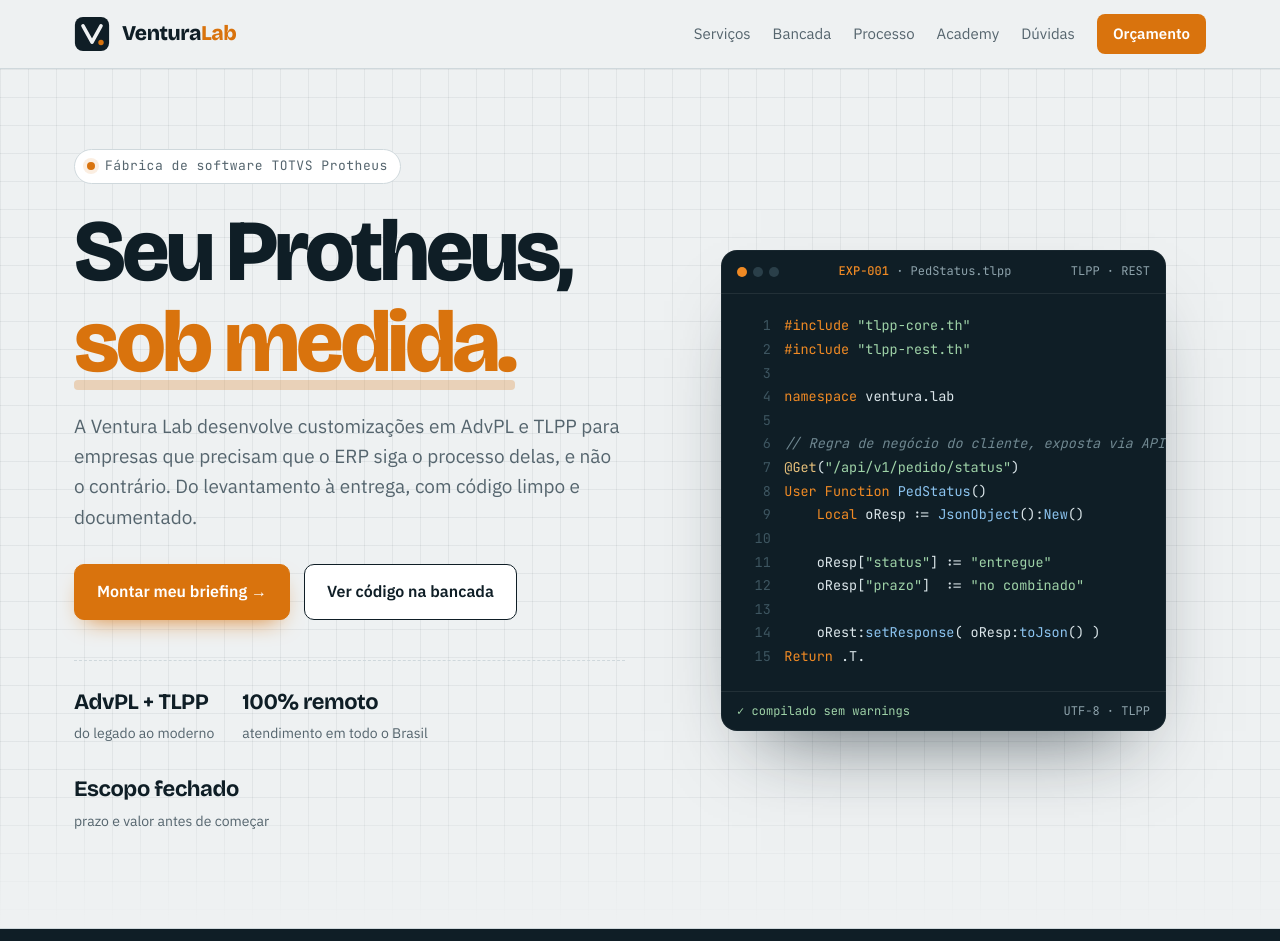
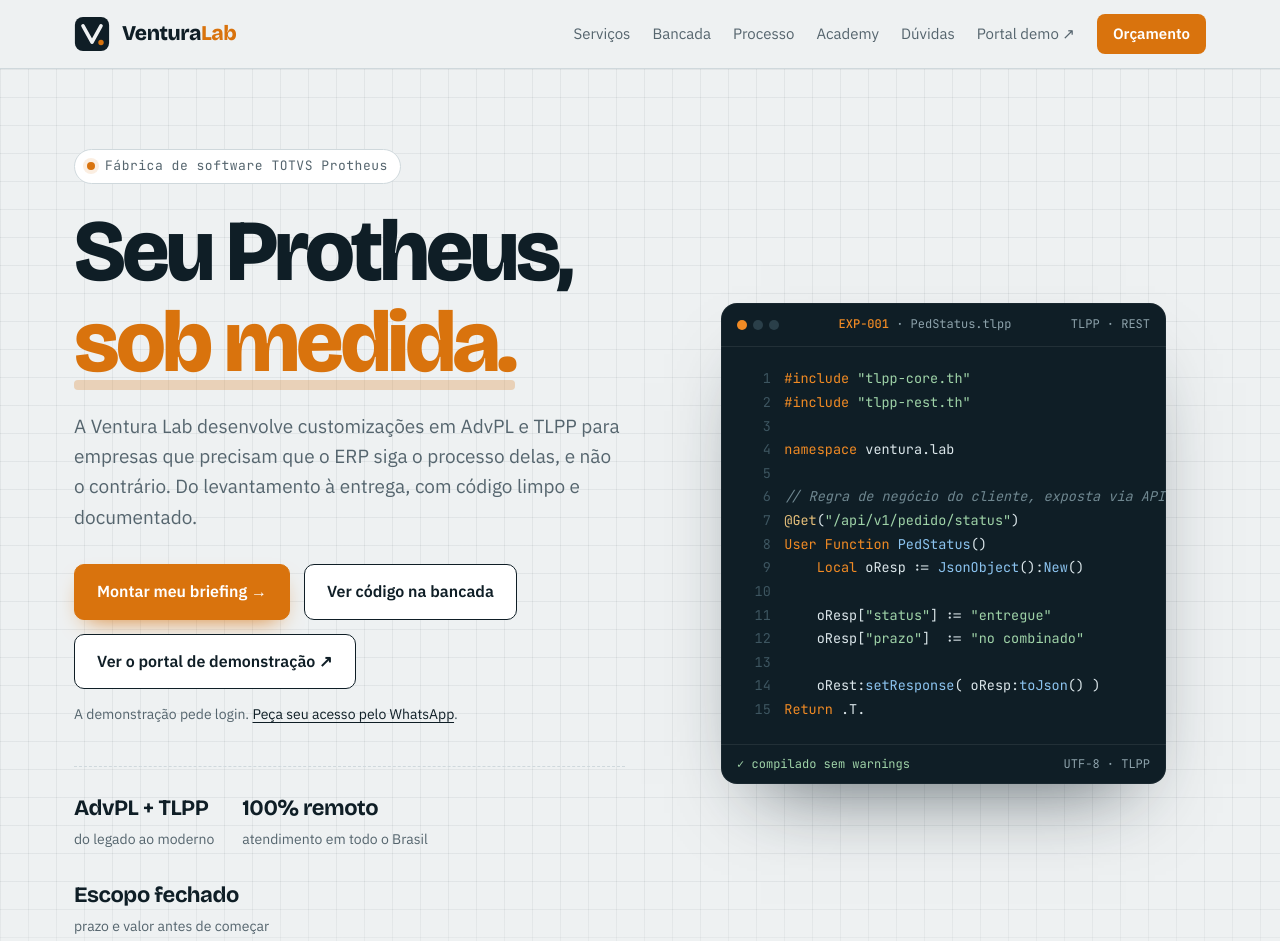
Before and after one commit to raphaelrventura/venturalab, a plain HTML site: page index.html in a window 1280 px wide. Shown: the top 941 px of the page. Drawn offline with nearby package versions, Linux system fonts and the light colour scheme.

Commit message:
Botao e link para o portal de demonstracao, com pedido de acesso pelo WhatsApp

```diff
--- a/index.html
+++ b/index.html
@@ -101,6 +101,8 @@ nav.links a.nav-cta { color: var(--accent-ink); background: var(--accent); paddi
 .hero h1 em::after { content: ""; position: absolute; left: 0; right: 0; bottom: .06em; height: .12em; background: var(--accent); opacity: .25; border-radius: 4px; }
 .hero p.lead { font-size: 19px; color: var(--muted); max-width: 34em; margin: 0 0 32px; }
 .ctas { display: flex; gap: 14px; flex-wrap: wrap; }
+.demo-nota { margin: 14px 0 0; font-size: 14px; color: var(--muted); }
+.demo-nota a { color: var(--ink); text-decoration: underline; text-underline-offset: 3px; }
 .btn { display: inline-flex; align-items: center; gap: 10px; padding: 14px 22px; border-radius: 10px; font-weight: 600; font-size: 16px; text-decoration: none; border: 1.5px solid var(--ink); transition: transform .15s ease, box-shadow .15s ease; cursor: pointer; font-family: var(--font-body); }
 .btn-primary { background: var(--accent); border-color: var(--accent); color: var(--accent-ink); box-shadow: 0 10px 24px -12px var(--accent); }
 .btn-ghost { background: var(--surface); color: var(--ink); }
@@ -324,6 +326,7 @@ footer .brand-name { font-size: 18px; color: var(--ink); }
       <a href="#processo">Processo</a>
       <a href="#academy">Academy</a>
       <a href="#faq">Dúvidas</a>
+      <a href="https://portal.venturalab.tec.br/acesso/cliente-teste" target="_blank" rel="noopener">Portal demo ↗</a>
       <a class="nav-cta" href="#contato">Orçamento</a>
     </nav>
   </div>
@@ -339,7 +342,9 @@ footer .brand-name { font-size: 18px; color: var(--ink); }
         <div class="ctas">
           <a class="btn btn-primary" href="#contato">Montar meu briefing →</a>
           <a class="btn btn-ghost" href="#bancada">Ver código na bancada</a>
+          <a class="btn btn-ghost" href="https://portal.venturalab.tec.br/acesso/cliente-teste" target="_blank" rel="noopener">Ver o portal de demonstração ↗</a>
         </div>
+        <p class="demo-nota">A demonstração pede login. <a href="https://wa.me/5511994301384?text=Ol%C3%A1%2C%20Ventura%20Lab!%20Quero%20testar%20o%20portal%20de%20demonstra%C3%A7%C3%A3o.%20Pode%20liberar%20um%20acesso%3F" target="_blank" rel="noopener">Peça seu acesso pelo WhatsApp</a>.</p>
         <div class="hero-facts">
           <div><b>AdvPL + TLPP</b><span>do legado ao moderno</span></div>
           <div><b>100% remoto</b><span>atendimento em todo o Brasil</span></div>
```
